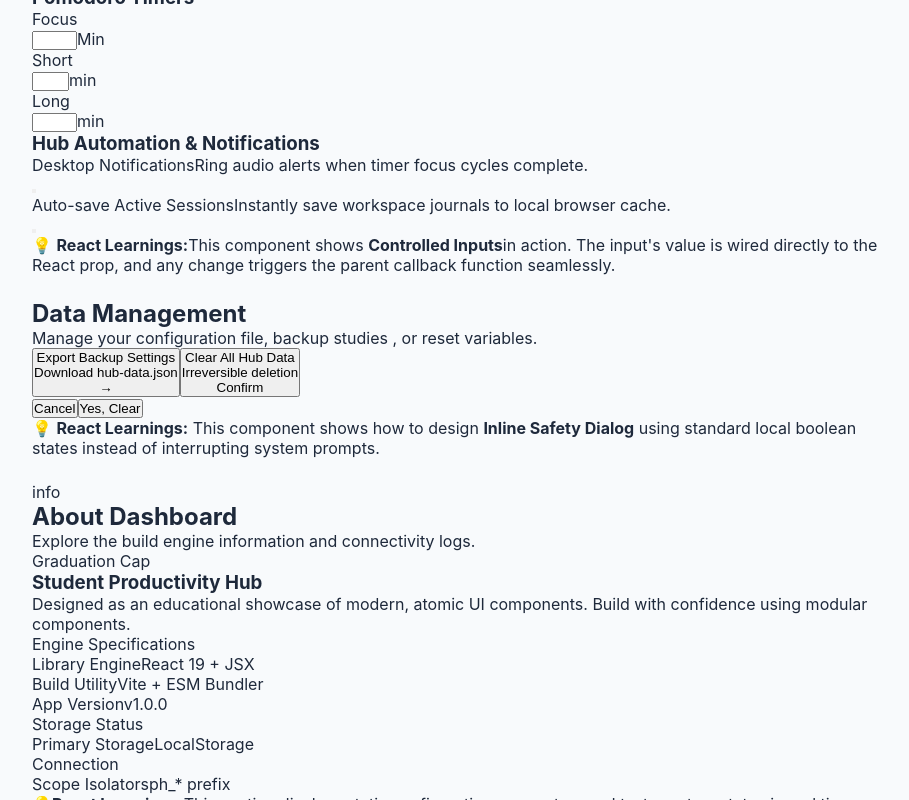
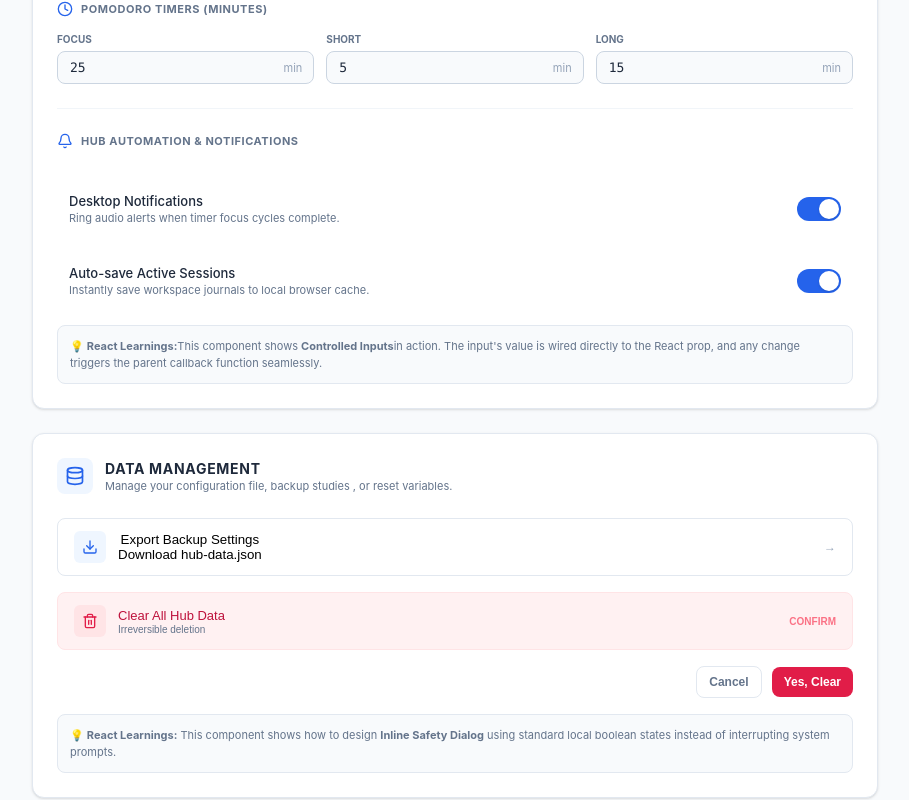
Before and after one commit to rake-sh129/student-productivity-hub, a React (Vite) app: page / in a window 1280 px wide. Shown: the part 520-1320 px from the top of the page, without its empty margins (338-1247 px from the left). Built offline with nearby package versions, Linux system fonts and the light colour scheme.

Commit message:
Now only the logical part is left. Goodluck buddy.

```diff
--- a/src/components/settings section/AboutSection.jsx
+++ b/src/components/settings section/AboutSection.jsx
@@ -1,63 +1,97 @@
 import React from 'react'
+import { Info, HardDrive, GraduationCap } from "lucide-react";
 
 const AboutSection = () => {
+    const isLocalStorageAvailable = () => {
+    try {
+      localStorage.setItem('sph_test_connection', 'ok');
+      localStorage.removeItem('sph_test_connection');
+      return true;
+    } catch (e) {
+      return false;
+    }
+  };
+
+  const isConnected = isLocalStorageAvailable();
+
   return (
-    <div>
-        <div>
-            <div>info</div>
+    <div id="about-section-card" className="settings-card">
+        <div className="card-header-row">
+            <div className="card-header-left">
+            <div className="card-icon-wrapper">
+                <Info/>
+            </div>
 
-            <div>
-               <h2>About Dashboard</h2>
-               <p>Explore the build engine information and connectivity logs.</p>
+            <div className="card-titles">
+               <h2 className="card-title">About Dashboard</h2>
+               <p className="card-desc">Explore the build engine information and connectivity logs.</p>
+            </div>
             </div>
         </div>
 
         <div>
-            <div>
-                <div>Graduation Cap</div>
-                <div>
-                    <h3>Student Productivity Hub</h3>
-                    <p>Designed as an educational showcase of modern, atomic UI components. Build with confidence using modular components.</p>
+            <div className="about-banner">
+                <div className="about-banner-icon">
+                    <GraduationCap/>
+                </div>
+                <div className="about-banner-texts">
+                    <h3 className="about-banner-title">Student Productivity Hub</h3>
+                    <p className="about-banner-desc">Designed as an educational showcase of modern, atomic UI components. Build with confidence using modular components.</p>
                 </div>
             </div>
 
-            <div>
-                <div>
-                    <span>Engine Specifications</span>
-                    <div>
-                        <div>
-                            <span>Library Engine</span><span>React 19 + JSX</span>
+            <div className="specs-grid">
+                <div className="specs-card">
+                    <span className="specs-card-title">Engine Specifications</span>
+                    <div className="specs-rows">
+                        <div className="specs-row">
+                            <span className="specs-row-label">Library Engine</span>
+                            <span className="specs-row-value">React 19 + JSX</span>
                         </div>
-                        <div>
-                            <span>Build Utility</span><span>Vite + ESM Bundler</span>
+                        <div className="specs-row">
+                            <span className="specs-row-label">Build Utility</span>
+                            <span className="specs-row-value">Vite + ESM Bundler</span>
                         </div>
-                        <div>
-                            <span>App Version</span><span>v1.0.0</span>
+                        <div className="specs-row">
+                            <span className="specs-row-label">App Version</span>
+                            <span className="specs-badge">v1.0.0</span>
                         </div>
                     </div>
                 </div>
 
-                <div>
-                    <span>Storage Status</span>
-                    <div>
-                        <div>
-                            <span>Primary Storage</span>
-                            <span>LocalStorage</span>
+                <div className="specs-card">
+                    <span className="specs-card-title">Storage Status</span>
+                    <div className="specs-rows">
+                        <div className="specs-row">
+                            <span className="specs-row-label">
+                                <HardDrive style={{ width: '14px', height: '14px' }} />
+                                Primary Storage
+                            </span>
+                            <span className="specs-row-value">LocalStorage</span>
                         </div>
 
-                        <div>
-                            <span>Connection</span>
+                        <div className="specs-row">
+                            <span className="specs-row-label">Connection</span>
+                            {isConnected ? (
+                                    <span className="specs-row-value online">
+                                        <span className="status-dot"></span>
+                                        Online
+                                    </span>
+                                ) : (
+                                    <span className="specs-row-value" style={{ color: '#ef4444' }}>Disconnected</span>
+                                )}
                         </div>
 
-                        <div>
-                            <span>Scope Isolator</span><span>sph_* prefix</span>
+                        <div className="specs-row">
+                            <span  className="specs-row-label">Scope Isolator</span>
+                            <span  className="specs-badge" style={{ backgroundColor: 'rgba(217, 119, 6, 0.15)', color: '#d97706' }}>sph_* prefix</span>
                         </div>
                     </div>
                 </div>
             </div>
         </div>
 
-        <div>
+        <div className="tip-box">
             <p>
                 💡<strong>React Learnings:</strong>This section displays static configuration parameters and tests system status in real time. Checking if LocalStorage exists inside a standard `try/catch` block keeps the app healthy even if cookies are disabled by the cient.
             </p>
--- a/src/components/settings section/DataSettings.jsx
+++ b/src/components/settings section/DataSettings.jsx
@@ -1,40 +1,61 @@
-import React from 'react'
+import React from 'react';
+import { Database, Download, Trash2, AlertTriangle} from "lucide-react";
 
-const DataSettings = ({accentColor}) => {
+const DataSettings = () => {
   return (
-    <div>
-        <div>
-            <div></div>
-            <div>
-                <h2>Data Management</h2>
-                <p>Manage your configuration file, backup studies , or reset variables.</p>
+    <div id="data-settings-card" className="settings-card">
+        <div className="card-header-row">
+            <div className="card-header-left">
+                <div className="card-icon-wrapper">
+                    <Database/>
+                </div>
+                <div className="card-titles">
+                    <h2 className="card-title">Data Management</h2>
+                    <p className="card-desc">Manage your configuration file, backup studies , or reset variables.</p>
+                </div>
             </div>
         </div>
 
-        <div>
-            <button>
-                <div>
-                    <p>Export Backup Settings</p>
-                    <p>Download hub-data.json</p>
+        <div className="data-actions-list">
+            <button type='button'
+            id="btn-export-data"
+            className="data-action-item">
+                <div className="data-action-left">
+                    <div className="data-action-left-icon">
+                        <Download style={{ width: '16px', height: '16px' }} />
+                    </div>
+                    <div>
+                        <p>Export Backup Settings</p>
+                        <p>Download hub-data.json</p>
+                    </div>
                 </div>
-                <span>→</span>
+                <span className="data-action-right">→</span>
             </button>
 
-            <button>
-                <div>
-                    <p>Clear All Hub Data</p>
-                    <p>Irreversible deletion</p>
+            <button type="button"
+            id="btn-clear-trigger" className="data-action-item danger-trigger">
+                <div className="data-action-left">
+                    <div className="data-action-left-icon">
+                        <Trash2  style={{ width: '16px', height: '16px' }} />
+                    </div>
+                    <div>
+                        <p className="action-title">Clear All Hub Data</p>
+                        <p className="action-subtitle">Irreversible deletion</p>
+                    </div>
                 </div>
-                <span>Confirm</span>
+                <span className="data-action-right">Confirm</span>
             </button>
 
-            <div>
-                <button>Cancel</button>
-                <button>Yes, Clear</button>
+            <div className="confirm-buttons">
+                <button type='button'
+                id="btn-confirm-cancel" className="btn btn-secondary"
+                >Cancel</button>
+                <button type='button'
+                id="btn-confirm-delete" className="btn btn-danger">Yes, Clear</button>
             </div>
         </div>
 
-        <div>
+        <div className="tip-box">
             <p> 💡 <strong>React Learnings:</strong> This component shows how to design <strong>Inline Safety Dialog</strong> using standard local boolean states instead of interrupting system prompts.</p>
         </div>
 
--- a/src/components/settings section/ProductivitySettings.jsx
+++ b/src/components/settings section/ProductivitySettings.jsx
@@ -1,6 +1,7 @@
-import React from 'react'
+import React from 'react';
+import { Timer, Bell, Clock } from "lucide-react";
 
-const ProductivitySettings = ({accentColor, settings, updateSettings}) => {
+const ProductivitySettings = ({settings, updateSettings}) => {
 
     const handleNumberChange = (key, value) => {
         const numValue = parseInt(value, 10);
@@ -13,66 +14,89 @@ const ProductivitySettings = ({accentColor, settings, updateSettings}) => {
         updateSettings({ [key]: !settings[key]});
     };
   return (
-    <div>
-        <div>
-            <div>Timer</div>
-            <div>
-                <h2>Productivity Timer</h2>
-                <p>Configure your study session durations and automated triggers.</p>
+    <div id="productivity-settings-card" className="settings-card">
+        <div className="card-header-row">
+            <div className="card-header-left">
+                <div><Timer/></div>
+            <div className="card-titles">
+                <h2 className="card-title">Productivity Timer</h2>
+                <p className="card-desc">Configure your study session durations and automated triggers.</p>
+            </div>
             </div>
         </div>
 
-        <div>
-            <h3>Pomodoro Timers</h3>
-            <div>
-                <div>
-                    <label htmlFor="input-focus-duration">Focus</label>
-                    <div>
-                       <input type="number" min="1" max="180" />
-                       <span>Min</span>
+        <div className="timer-inputs-block">
+            <h3 className="section-header"> <Clock/>
+                Pomodoro Timers (Minutes)</h3>
+            <div className="timer-grid">
+                <div className="input-field-group">
+                    <label htmlFor="input-focus-duration" className="input-label">Focus</label>
+                    <div  className="input-wrapper">
+                       <input type="number" min="1" max="180" value={settings.focusDuration}
+                       onChange={(e)=> handleNumberChange('focusDuration', e.target.value)}
+                       id="input-focus-duration" className="input-field"/>
+                       <span className="input-suffix">min</span>
                     </div>
                 </div>
 
-                 <div>
-                    <label htmlFor="input-short-break">Short</label>
-                    <div>
-                        <input type="number" min="1" max="60" />
-                        <span>min</span>
+                 <div className="input-field-group">
+                    <label htmlFor="input-short-break" className="input-label">Short</label>
+                    <div className="input-wrapper">
+                        <input type="number" min="1" max="60"  value={settings.shortBreak}
+                        onChange={(e)=> handleNumberChange('sohrtBreak', e.target.value)}
+                        id="input-short-break" className="input-field"/>
+                        <span className="input-suffix">min</span>
                     </div>
                 </div>
 
-                <div>
-                    <label htmlFor="input-long-break">Long</label>
-                    <div>
-                        <input type="number" min="1" max="120" />
-                        <span>min</span>
+                <div className="input-field-group">
+                    <label htmlFor="input-long-break" className="input-label">Long</label>
+                    <div className="input-wrapper">
+                        <input type="number" min="1" max="120" value={settings.longBreak}
+                        onChange={(e)=> handleNumberChange('longBreak', e.target.value)}
+                        id="input-long-break"  className="input-field" />
+                        <span className="input-suffix">min</span>
                     </div>
                 </div>
             </div>
         </div>
 
+        <hr className="settings-divider"  />
+
         <div>
-            <div>
-                <h3>Hub Automation & Notifications</h3>
-                <div>
-                    <div>
-                        <label htmlFor="toggle-notifications">Desktop Notifications</label>
-                        <span>Ring audio alerts when timer focus cycles complete.</span>
+            <div className="automation-block">
+                <h3 className="section-header"> <Bell/>Hub Automation & Notifications</h3>
+                <div className="toggle-row">
+                    <div className="toggle-text-col">
+                        <label htmlFor="toggle-notifications" className="toggle-label">Desktop Notifications</label>
+                        <span className="toggle-desc">Ring audio alerts when timer focus cycles complete.</span>
                     </div>
 
-                    <button></button>
+                    <button type="button" role="switch"
+                    aria-checked={settings.notificationsEnabled}
+                    onClick={() => handleToggleChange('notificationsEnabled')}
+                    id="toggle-notifications"
+                    className={`toggle-switch ${settings.notificationsEnabled ? 'active' : ''}`}>
+                        <span className="toggle-knob" />
+                    </button>
                 </div>
 
-                <div>
-                    <div>
-                        <label htmlFor="toggle-autosave">Auto-save Active Sessions</label>
-                        <span>Instantly save workspace journals to local browser cache.</span>
+                <div className="toggle-row">
+                    <div className="toggle-text-col">
+                        <label htmlFor="toggle-autosave" className="toggle-label">Auto-save Active Sessions</label>
+                        <span className="toggle-desc">Instantly save workspace journals to local browser cache.</span>
                     </div>
-                    <button></button>
+                    <button type="button" role="switch"
+                    id="toggle-autosave"
+                    aria-checked={settings.autoSaveNotes}
+                    onClick={() => handleToggleChange('autoSaveNotes')}
+                    className={`toggle-switch ${settings.autoSaveNotes ? 'active' : ''}`}>
+                        <span className="toggle-knob" />
+                    </button>
                 </div>
             </div>
 
-            <div>
+            <div className="tip-box">
                 <p>💡 <strong>React Learnings:</strong>This component shows <strong>Controlled Inputs</strong>in action. The input's value is wired directly to the React prop, and any change triggers the parent callback function seamlessly.</p>
             </div>
         </div>
--- a/src/components/settings section/Settings.jsx
+++ b/src/components/settings section/Settings.jsx
@@ -1,4 +1,4 @@
-import React, { useState } from 'react';
+import React, { useEffect, useState } from 'react';
 import AppearanceSettings from './AppearanceSettings';
 import AboutSection from './AboutSection'
 import DataSettings from './DataSettings';
@@ -8,8 +8,16 @@ import {Settings as SettingsIcon, Sparkles, Timer, Database, Info, GraduationCap
 
 const Settings = () => {
 
-    const [theme, setTheme] = useState();
-    const [accentColor, setAccentColor] = useState();
+    const [theme, setTheme] = useState(() =>{
+        const savedTheme = localStorage.getItem('sph_theme');
+        return (savedTheme === 'light' || savedTheme === 'dark') ? savedTheme: 'light';
+    });
+
+    const [accentColor, setAccentColor] = useState(() =>{
+        const savedAccent = localStorage.getItem('sph_accent_color');
+        return (savedAccent === 'blue' || savedAccent === 'emerald' || savedAccent === 'amber' || savedAccent === 'rose' || savedAccent === 'slate') ?
+        savedAccent : 'blue';
+    });
 
     const [productivity, setProductivity] = useState(()=>{
         const savedProd = localStorage.getItem('sph_productivity_settings');
@@ -32,11 +40,45 @@ const Settings = () => {
     const [activeTab, setActiveTab] = useState('all');
     const[toastMessage, setToastMessage] = useState(null);
 
+    useEffect(() =>{
+        const rootElement = window.document.documentElement;
+        if( theme === 'dark'){
+            rootElement.classList.add('dark');
+        } else {
+            rootElement.classList.remove('dark');
+        }
+        localStorage.setItem('sph_theme', theme);
+    }, [theme]);
+
+    useEffect(() =>{
+        const rootElement = window.document.documentElement;
+        rootElement.setAttribute('data-accent', accentColor);
+        localStorage.setItem('sph_accent_color', accentColor);
+    }, [accentColor])
+
+
     const handleUpdateProductivity = (newSettings) =>{
         setProductivity((prev) =>({
             ...prev,
             ...newSettings
         }));
+    }
+
+    const handleClearData = () =>{
+        localStorage.removeItem('sph_theme');
+        localStorage.removeItem('sph_accent_color');
+        localStorage.removeItem('sph_productivity_settings');
+
+        setTheme('light');
+        setAccentColor('blue');
+        setProductivity({
+        focusDuration: 25,
+        shortBreak: 5,
+        longBreak: 15,
+        notificationsEnabled: true,
+        autoSaveNotes: true,
+        })
+        triggerToast("Hub configuration reset to default values! 🧹");
     }
 
     const triggerToast = (msg) =>{
```
